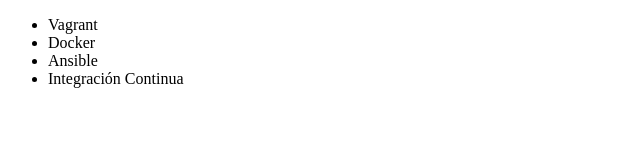
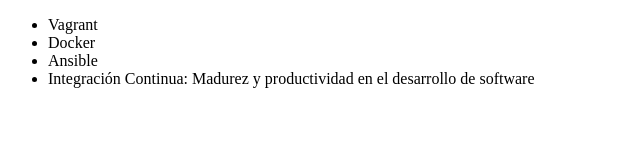
Before and after one commit to ImLucke/alura-git, a plain HTML site: page index.html in a window 1280 px wide. Shown: the whole page, without its empty margins (0-640 px from the left). Drawn offline with Linux system fonts and the light colour scheme.

Commit message:
Renombrando curso de integración contínua

```diff
--- a/index.html
+++ b/index.html
@@ -11,7 +11,7 @@
             <li>Vagrant</li>
             <li>Docker</li>
             <li>Ansible</li>
-            <li>Integración Continua</li>
+            <li>Integración Continua: Madurez y productividad en el desarrollo de software</li>
 
         </ul>
     </body>
```
